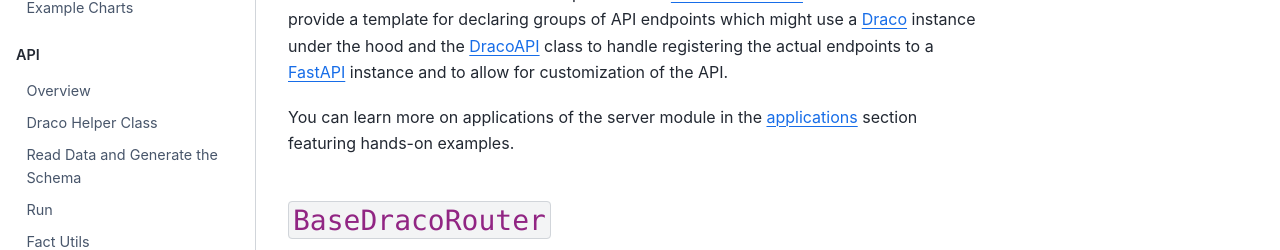
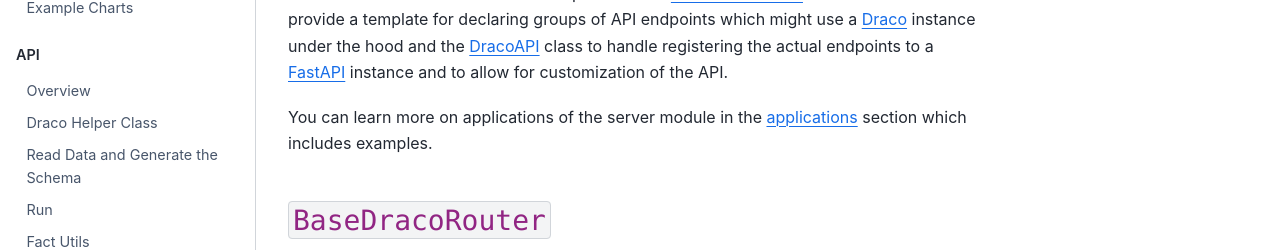
Before and after one commit to cmudig/draco2, a Jupyter Book: the page built from docs/api/server.md, in a window 1280 px wide and 900 px high, cut to the strip 0-405 px from the top of the window. Shown: the part 155-405 px from the top of the strip. Built offline with Jupyter Book 1.0.4 settings and Sphinx 7.4.7 and the Sphinx Book theme 1.1.4, drawn with Linux system fonts in a browser that asks for light colours.

Commit message:
Update docs/api/server.md
Co-authored-by: Dominik Moritz <domoritz@gmail.com>

```diff
--- a/docs/api/server.md
+++ b/docs/api/server.md
@@ -8,7 +8,7 @@ template for declaring groups of API endpoints which might use a [Draco](./draco
 instance and to allow for customization of the API.
 
 You can learn more on applications of the server module in the [applications](../applications/server.md) section
-featuring hands-on examples.
+which includes examples.
 
 ## `BaseDracoRouter`
 
```
